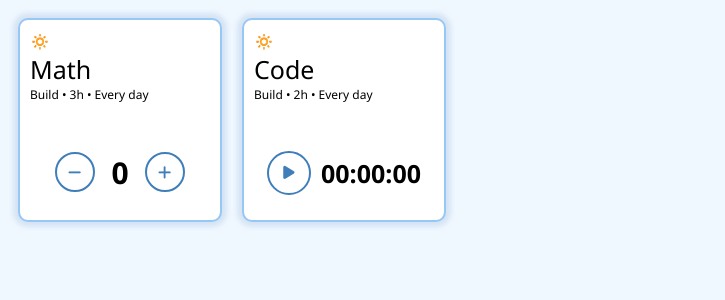
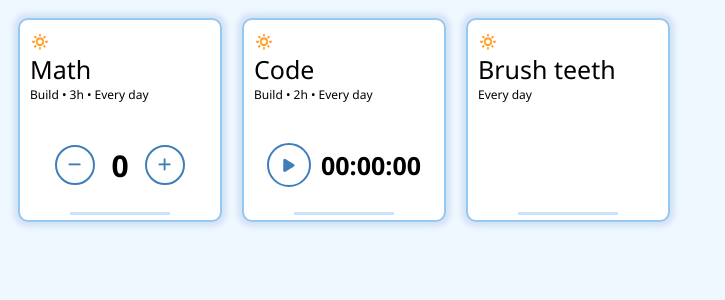
Before and after one commit to eti-iniER/webtasks, a React (Vite) app: page / in a window 1280 px wide. Shown: the top 300 px of the page, without its empty margins (0-725 px from the left). Built offline with nearby package versions, Linux system fonts and the light colour scheme.

Commit message:
Implemented working timer component

```diff
--- a/src/App.jsx
+++ b/src/App.jsx
@@ -6,18 +6,32 @@ function App() {
     name: "Math",
     description: "Build • 3h • Every day",
     type: "Counter",
+    theme: "",
+    goal: 10,
   }
 
   const secondTask = {
     name: "Code",
     description: "Build • 2h • Every day",
     type: "Timer",
+    theme: "",
+    goal: 60,
   }
+
+  const thirdTask = {
+    name: "Brush teeth",
+    description: "Every day",
+    type: "Checkbox",
+    theme: "",
+    goal: true,
+  }
+
   return (
     <div className="App">
       <TaskGrid>
         <TaskItem data={firstTask} />
         <TaskItem data={secondTask} />
+        <TaskItem data={thirdTask} />
       </TaskGrid>
     </div>
   )
--- a/src/components/TaskCounter.css
+++ b/src/components/TaskCounter.css
@@ -4,9 +4,9 @@
 }
 
 .task-counter__button {
-    /* display: flex;
+    display: flex;
     justify-content: center;
-    align-items: center; */
+    align-items: center;
     border: 2px solid #3f7eb9;
     background-color: white;
     width: 40px;
--- a/src/components/TaskCounter.jsx
+++ b/src/components/TaskCounter.jsx
@@ -6,11 +6,13 @@ const TaskCounter = (props) => {
 
     const increaseCount = () => {
         setCount(count + 1);
+        props.change(count + 1);
     };
 
     const decreaseCount = () => {
         if (count > 0) {
             setCount(count - 1);
+            props.change(count - 1);
         }
     }
     return (
--- a/src/components/TaskItem.css
+++ b/src/components/TaskItem.css
@@ -9,6 +9,16 @@
     background-color: #ffffff;
     font-family: 'Segoe UI', Tahoma, Geneva, Verdana, sans-serif;
     margin: 10px;
+    transition-duration: 0.5s;
+    /* border-bottom-left-radius: 0px;
+    border-bottom-right-radius: 0px; */
+    position: relative;
+}
+
+.task-item.active {
+    transition-duration: 0.5s;
+    background-color: #5ba6ec;
+    color: white;
 }
 
 .task-item__details {
@@ -32,5 +42,34 @@
     display: flex;
     justify-content: center;
     align-items: center;
-    height: 60%;
+    height: 40%;
 }
+
+.task-item__progress-bar-container {
+    display: flex;
+    justify-content: center;
+}
+
+.task-item__progress-bar {
+    display: flex;
+    position: absolute;
+    width: 50%;
+    bottom: 5px;
+    height: 3px;
+    background-color: #5ba6ec50;
+}
+
+.task-item__progress-bar.active {
+    background-color: #ffffff50;
+}
+
+.task-item__progress-bar-bar {
+    transition-duration: 0.2s;
+    height: 100%;
+    width: 0%;
+    background-color: #5ba6ec;
+}
+
+.task-item__progress-bar-bar.active {
+    background-color: white;
+}
--- a/src/components/TaskItem.jsx
+++ b/src/components/TaskItem.jsx
@@ -1,18 +1,49 @@
 import "./TaskItem.css";
 import TaskCounter from "./TaskCounter";
 import TaskTimer from "./TaskTimer"
+import { useState } from "react";
 
 const TaskItem = (props) => {
+    const [active, setActive] = useState(false);
+    const [barWidth, setBarWidth] = useState(0);
+    let activeClass = "";
+
+    const update = (value) => {
+        if (value == true) {
+            // for the checkbox-type of task
+            setBarWidth("100%");
+            return
+        }
+        let newBarWidth = Math.floor(value / props.data.goal * 100);
+        console.log(`Bar width is ${newBarWidth}`);
+        setBarWidth(newBarWidth);
+    }
+
+    const doActivity = () => {
+        setActive(!active);
+    }
+
+    if (active) {
+        activeClass = "active";
+    }
+    else {
+        activeClass = "";
+    }
     return (
-        <div className="task-item">
+        <div className={"task-item" + " " + props.data.theme + " " + activeClass} >
             <div className="task-item__details">
                 <div className="task-item__emoji">&#128261;</div>
                 <h1 className="task-item__name">{props.data.name}</h1>
                 <p className="task-item__description">{props.data.description}</p>
             </div>
             <div className="task-item__action">
-                {props.data.type == "Counter" ? <TaskCounter /> : ""}
-                {props.data.type == "Timer" ? <TaskTimer /> : ""}
+                {props.data.type == "Counter" ? <TaskCounter goal={props.goal} change={update} /> : ""}
+                {props.data.type == "Timer" ? <TaskTimer flip={doActivity} goal={props.goal} change={update} /> : ""}
+            </div>
+            <div className="task-item__progress-bar-container">
+                <div className={"task-item__progress-bar" + " " + activeClass}>
+                    <div className={"task-item__progress-bar-bar" + " " + activeClass} style={{ width: barWidth.toString() + "%" }}></div>
+                </div>
             </div>
         </div>
     )
--- a/src/components/TaskTimer.css
+++ b/src/components/TaskTimer.css
@@ -1,13 +1,18 @@
 .task-timer__button {
+    display: flex;
+    justify-content: center;
+    align-items: center;
     width: 40px;
     height: 40px;
     border: 2px solid #3f7eb9;
-    display: flex;
-    justify-content: center;
-    align-items: center;
     border-radius: 50%;
     color: #3f7eb9;
     font-size: 15px;
+}
+
+.task-timer__button.active {
+    color: white;
+    border-color: white;
 }
 
 .task-timer {
--- a/src/components/TaskTimer.jsx
+++ b/src/components/TaskTimer.jsx
@@ -1,9 +1,10 @@
 import "./TaskTimer.css";
-import { useState } from "react";
+import { useState, useEffect } from "react";
 
 const TaskTimer = (props) => {
     const [secondsElapsed, setSecondsElapsed] = useState(0);
     const [timerRunning, setTimerRunning] = useState(false);
+    const [activeClass, setActiveClass] = useState("");
 
     const getTime = (elapsed) => {
         let hours = Math.floor(elapsed / 3600);
@@ -20,19 +21,33 @@ const TaskTimer = (props) => {
         return currentTime[0] + ":" + currentTime[1] + ":" + currentTime[2];
     }
 
-    if (timerRunning) {
-        setInterval(() => {
-            console.log("One second has passed");
-            setSecondsElapsed(secondsElapsed + 1);
-        }, 1000);
-    }
+    useEffect(() => {
+        if (timerRunning) {
+            // console.log("Timer has started");
+            setTimeout(() => {
+                props.change(secondsElapsed + 1)
+                setSecondsElapsed(secondsElapsed + 1);
+            }, 1000)
+        }
+    }, [secondsElapsed, timerRunning]);
 
     const doTimer = () => {
-        setTimerRunning(true);
+        if (timerRunning == true) {
+            props.flip();
+            setActiveClass("");
+            setTimerRunning(false);
+        }
+        else {
+            props.flip();
+            setTimerRunning(true);
+            setActiveClass("active");
+        }
     }
     return (
         <div className="task-timer">
-            <div className="task-timer__button" onClick={doTimer}><span className="fa-solid fa-play"></span></div>
+            <div className={"task-timer__button" + " " + activeClass} onClick={doTimer}>
+                {timerRunning ? <span className="fa-solid fa-pause"></span> : <span className="fa-solid fa-play"></span>}
+            </div>
             <div className="task-timer__timer"><span>{displayTime()}</span></div>
         </div>
     )
```
Also changed, not shown: src/components/TaskCheckbox.jsx (added, +16 -0 lines), src/components/TaskCheckbox.css (added).
